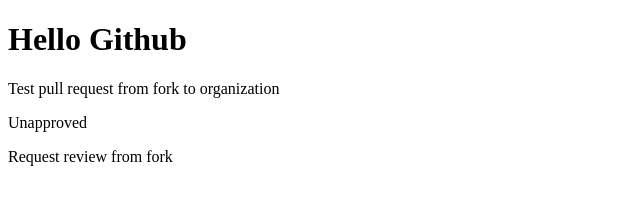
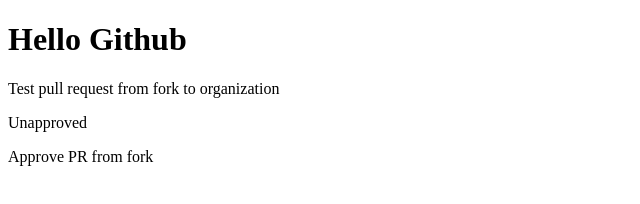
Before and after one commit to ichs-test-organization/test-organization-workflows, a plain HTML site: page index.html in a window 1280 px wide. Shown: the full height of the page, 0-640 px from the left. Drawn offline with Linux system fonts and the light colour scheme.

Commit message:
request review

```diff
--- a/index.html
+++ b/index.html
@@ -11,6 +11,6 @@
     <h1>Hello Github</h1>
     <p>Test pull request from fork to organization</p>
     <p>Unapproved</p>
-    <p>Request review from fork</p>
+    <p>Approve PR from fork</p>
 </body>
 </html>
```
